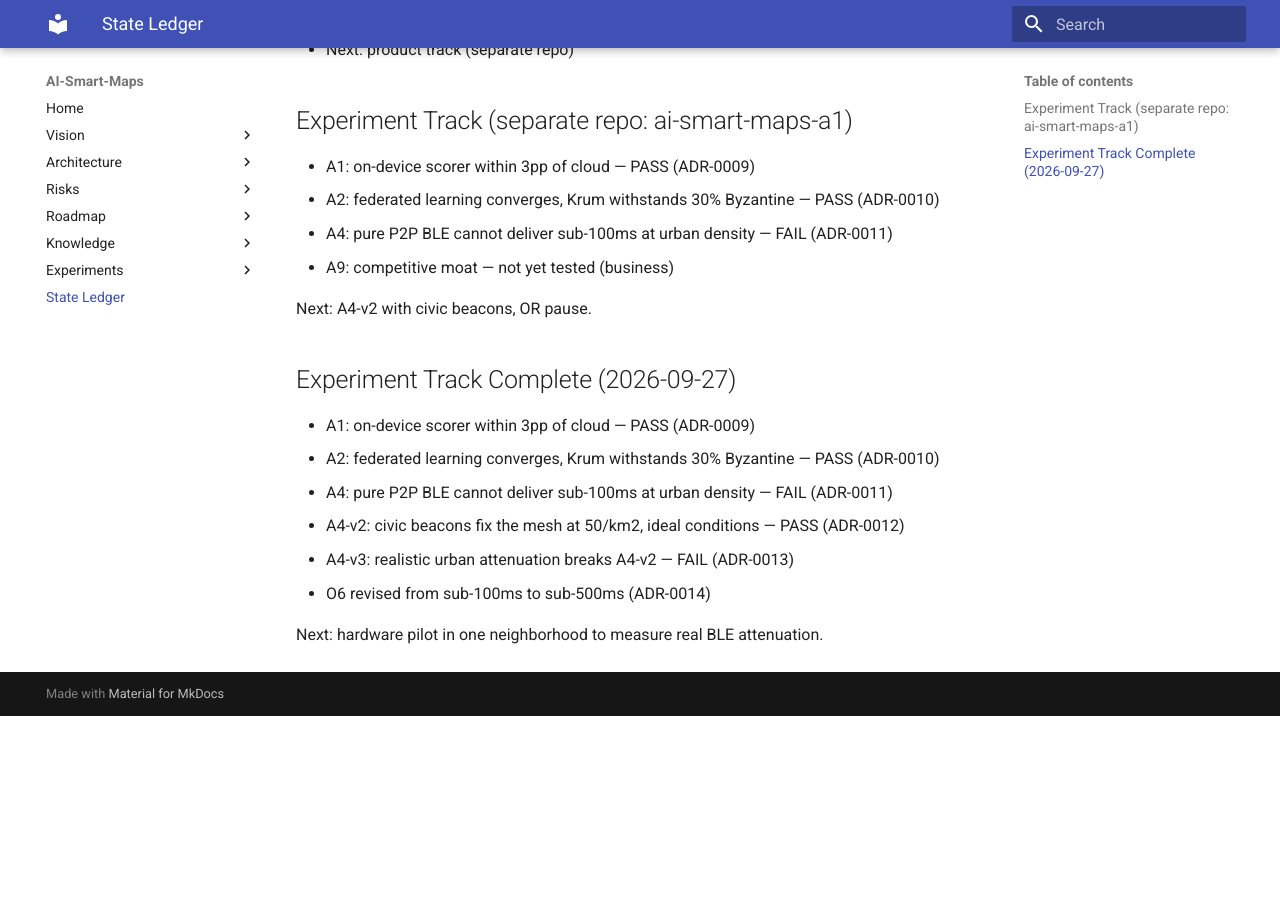
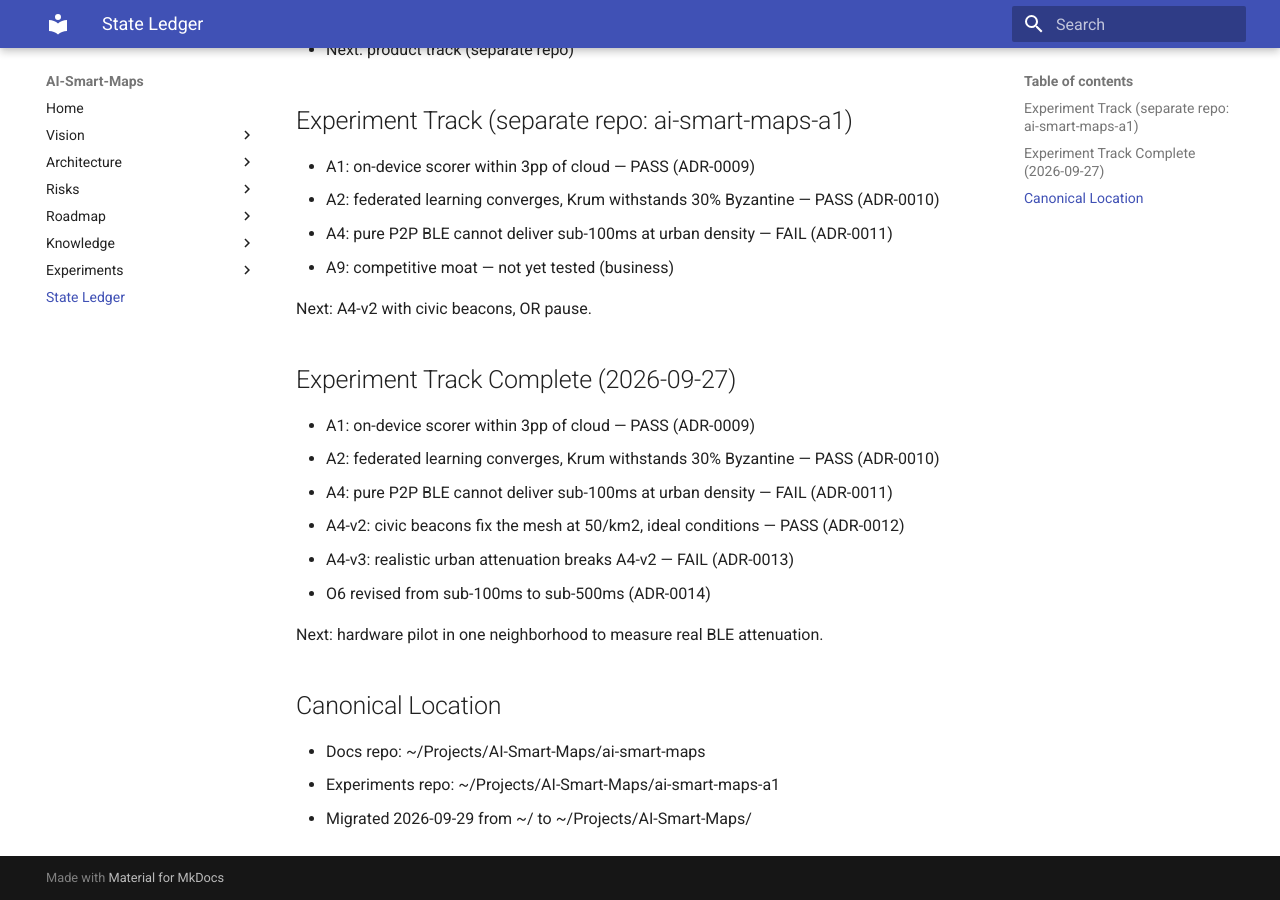
Before and after one commit to djibal/ai-smart-maps, an MkDocs documentation site: the page built from docs/_state/ledger.md, in a window 1280 px wide and 900 px high, scrolled down 512 px. Built offline with MkDocs 1.6.1 and Material for MkDocs 9.7.7, drawn with Linux system fonts in a browser that asks for light colours; before the commit the page ends 1228 px from its top, so only the background shows below that.

Commit message:
chore: record canonical project location

```diff
--- a/docs/_state/ledger.md
+++ b/docs/_state/ledger.md
@@ -32,3 +32,9 @@ Next: A4-v2 with civic beacons, OR pause.
 - O6 revised from sub-100ms to sub-500ms (ADR-0014)
 
 Next: hardware pilot in one neighborhood to measure real BLE attenuation.
+
+## Canonical Location
+
+- Docs repo: ~/Projects/AI-Smart-Maps/ai-smart-maps
+- Experiments repo: ~/Projects/AI-Smart-Maps/ai-smart-maps-a1
+- Migrated 2026-09-29 from ~/ to ~/Projects/AI-Smart-Maps/
```
